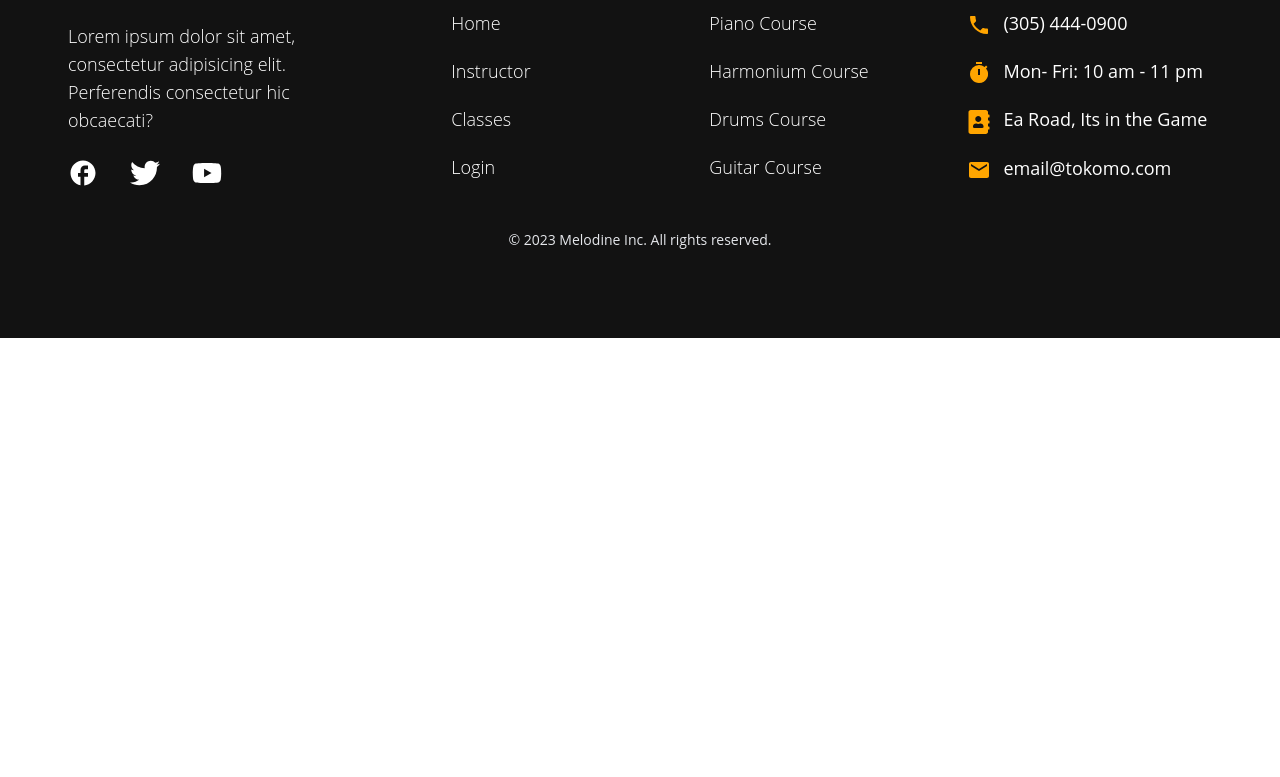
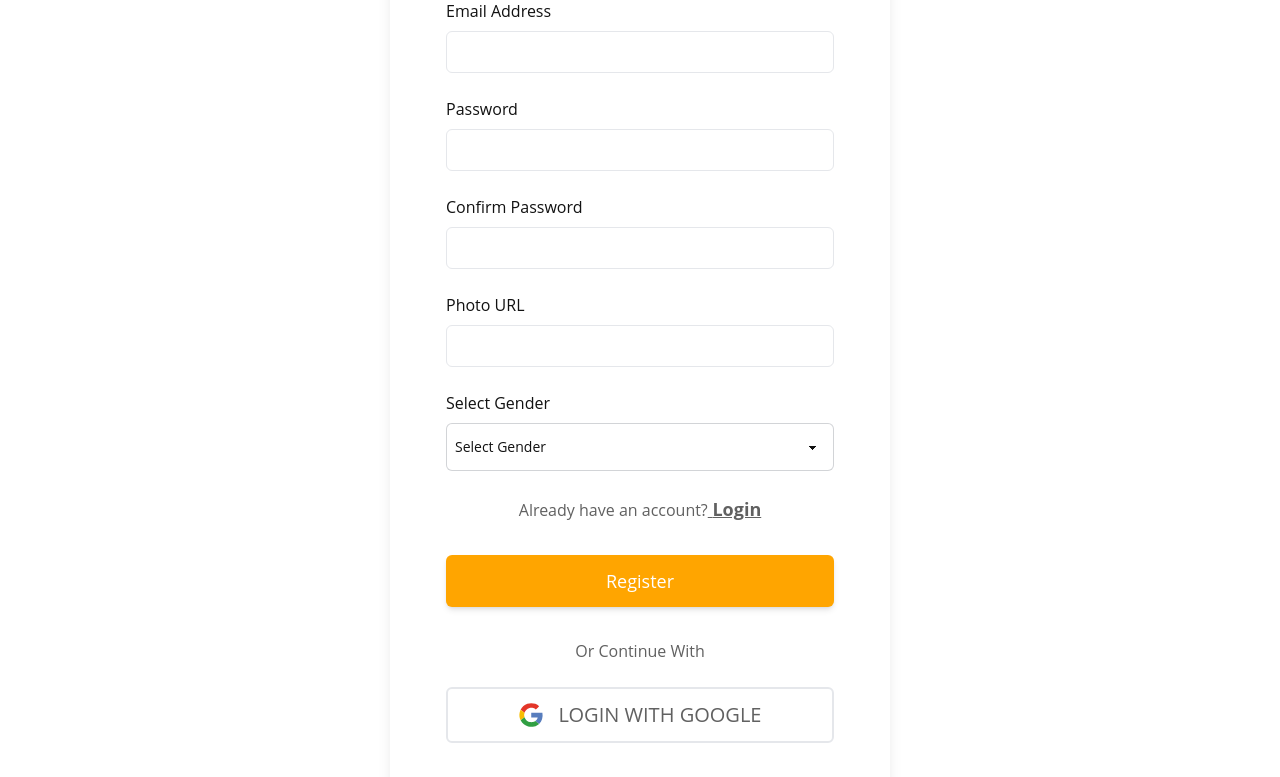
Before and after one commit to mahfuzurmunna/summer-camp-client, a React (Vite) app: page /register in a window 1280 px wide. Shown: the part 363-1140 px from the top of the page. Before the commit the page ends 800 px from the top, so only its background shows below. Built offline with nearby package versions, Linux system fonts and the light colour scheme; no server answers.

Commit message:
register page doen

```diff
--- a/package.json
+++ b/package.json
@@ -17,6 +17,7 @@
     "react-dom": "^18.2.0",
     "react-hot-toast": "^2.4.1",
     "react-icons": "^4.9.0",
+    "react-responsive-carousel": "^3.2.23",
     "react-router-dom": "^6.12.1",
     "react-tooltip": "^5.13.2",
     "swiper": "^9.4.1"
--- a/src/Component/Pages/Login/Login.jsx
+++ b/src/Component/Pages/Login/Login.jsx
@@ -1,15 +1,31 @@
 // eslint-disable-next-line no-unused-vars
-import React from 'react';
+import React, { useContext } from 'react';
 import logo from "../../../assets/logo.png";
-import { Link } from 'react-router-dom';
+import { Link, useLocation, useNavigate } from 'react-router-dom';
+import { AuthContext } from '../../AuthProiver/Authprovider';
 
 const Login = () => {
+  const { loginUser, googleLogin } = useContext(AuthContext);
+    const location = useLocation();
+   const from = location.state?.from.pathname || "/";
+   let navigate = useNavigate();
+  //  google authentication
+  const handleGoogleLogin = () => {
+    googleLogin()
+      .then((result) => {
+        const user = result.user;
+        console.log(user);
+
+        return navigate(from, { replace: true });
+      })
+      .catch((error) => console.log(error.message));
+  };
   return (
     <div className=" px-4 py-8 mx-auto sm:max-w-xl md:max-w-full lg:max-w-screen-xl md:px-16 lg:px-8 lg:py-8">
-      <div className="border-2 grid justify-items-center ">
+      <div className=" grid justify-items-center ">
         <img src={logo} alt="" className="mb-4" />
-        <h2 className="text-3xl font-bold">Sign in to you account</h2>
-        <div className="p-14 bg-white shadow-lg rounded-md-xl w-[500px]">
+        <h2 className="text-3xl mb-4 font-bold">Sign in to you account</h2>
+        <div className="p-14 bg-white  shadow-lg rounded-md-xl w-[500px]">
           <form action="">
             <div className="mb-6">
               <label htmlFor="" className="block mb-2">
@@ -54,7 +70,7 @@ const Login = () => {
             <div className="text-center text-para">
               <p>Or Continue With</p>
               <button
-                // onClick={handleGoogleLogin}
+                onClick={handleGoogleLogin}
                 className="w-full border-2 rounded-md py-3 flex items-center justify-center cursor-pointer my-6 gap-4 lg:text-xl"
               >
                 <svg
--- a/src/Component/Pages/Register/Register.jsx
+++ b/src/Component/Pages/Register/Register.jsx
@@ -1,10 +1,131 @@
 // eslint-disable-next-line no-unused-vars
 import React from 'react';
+import { useContext } from "react";
+import logo from "../../../assets/logo.png";
+import { Link } from "react-router-dom";
+import { AuthContext } from "../../AuthProiver/Authprovider";
 
 const Register = () => {
+    const { registerUser  } = useContext(AuthContext);
+
   return (
-    <div>
+    <div className=" px-4 py-8 mx-auto sm:max-w-xl md:max-w-full lg:max-w-screen-xl md:px-16 lg:px-8 lg:py-8">
+      <div className=" grid justify-items-center ">
+        <img src={logo} alt="" className="mb-4" />
+        <h2 className="text-3xl mb-4 font-bold">Sign in to you account</h2>
+        <div className="p-14 bg-white  shadow-lg rounded-md-xl w-[500px]">
+          <form action="">
+            <div className="mb-6">
+              <label htmlFor="" className="block mb-2">
+                Email Address
+              </label>
+              <input
+                type="email"
+                className="w-full border rounded-md p-2 outline-accent"
+              />
+            </div>
+            <div className="mb-6">
+              <label htmlFor="" className="block mb-2">
+                Password
+              </label>
+              <input
+                type="password"
+                className="w-full border rounded-md p-2 outline-accent"
+              />
+            </div>
+            <div className="mb-6">
+              <label htmlFor="" className="block mb-2">
+                Confirm Password
+              </label>
+              <input
+                type="password"
+                className="w-full border rounded-md p-2 outline-accent"
+              />
+            </div>
+            <div className="mb-6">
+              <label htmlFor="" className="block mb-2">
+                Photo URL
+              </label>
+              <input
+                type="text"
+                className="w-full border rounded-md p-2 outline-accent"
+              />
+            </div>
+            <div className="mb-6">
+              <label htmlFor="" className="block mb-2">
+                Select Gender
+              </label>
 
+              <select
+                className="w-full select select-bordered rounded-md p-2 outline-accent"
+                name=""
+                id=""
+                defaultValue='Select Gender'
+
+              >
+                <option value="Select Gender"  disabled>
+                  {" "}
+                  Select Gender
+                </option>
+                <option value="male">Male</option>
+                <option value="female">Female</option>
+              </select>
+            </div>
+
+            <p className="text-para text-center mt-6">
+              Already have an account?
+              <Link
+                to="/register"
+                className="text-lg underline text-Primary font-bold"
+              >
+                <> </> Login
+              </Link>
+            </p>
+            <input
+              type="submit"
+              value="Register"
+              className="w-full py-3 bg-accent text-white font-medium rounded-md my-8 cursor-pointer text-lg hover:bg-primary transition duration-200 shadow-md"
+            />
+            <div className="text-center text-para">
+              <p>Or Continue With</p>
+              <button
+                // onClick={handleGoogleLogin}
+                className="w-full border-2 rounded-md py-3 flex items-center justify-center cursor-pointer my-6 gap-4 lg:text-xl"
+              >
+                <svg
+                  width="24"
+                  height="24"
+                  viewBox="0 0 128 128"
+                  fill="none"
+                  xmlns="http://www.w3.org/2000/svg"
+                >
+                  <path
+                    d="M44.5899 4.20998C31.8008 8.64667 20.7714 17.0676 13.1219 28.236C5.47233 39.4044 1.60586 52.7314 2.09037 66.2596C2.57488 79.7879 7.38483 92.8042 15.8137 103.397C24.2426 113.989 35.8461 121.6 48.9199 125.11C59.5192 127.845 70.624 127.965 81.2799 125.46C90.9331 123.292 99.8578 118.654 107.18 112C114.801 104.863 120.332 95.7848 123.18 85.74C126.274 74.8165 126.825 63.3294 124.79 52.16H65.2699V76.85H99.7399C99.051 80.7879 97.5748 84.5463 95.3994 87.9003C93.2241 91.2543 90.3945 94.135 87.0799 96.37C82.8713 99.1553 78.1262 101.029 73.1499 101.87C68.1594 102.798 63.0405 102.798 58.0499 101.87C52.9915 100.825 48.2063 98.7376 43.9999 95.74C37.2414 90.9559 32.1667 84.1592 29.4999 76.32C26.7888 68.3338 26.7888 59.6762 29.4999 51.69C31.3982 46.0921 34.5363 40.9953 38.6799 36.78C43.4219 31.8675 49.4253 28.3559 56.0315 26.6307C62.6377 24.9055 69.5915 25.0333 76.1299 27C81.2379 28.5672 85.9089 31.3068 89.7699 35C93.6566 31.1333 97.5366 27.2566 101.41 23.37C103.41 21.28 105.59 19.29 107.56 17.15C101.665 11.6652 94.7465 7.39702 87.1999 4.58998C73.457 -0.40012 58.4197 -0.534225 44.5899 4.20998Z"
+                    fill="white"
+                  />
+                  <path
+                    d="M44.5898 4.20996C58.4184 -0.537472 73.4557 -0.406898 87.1998 4.57996C94.7477 7.40607 101.663 11.6948 107.55 17.2C105.55 19.34 103.44 21.34 101.4 23.42C97.5198 27.2933 93.6431 31.1533 89.7698 35C85.9087 31.3067 81.2378 28.5672 76.1298 27C69.5935 25.0264 62.64 24.8912 56.032 26.6094C49.424 28.3275 43.4169 31.8326 38.6698 36.74C34.5261 40.9553 31.388 46.0521 29.4898 51.65L8.75977 35.6C16.1798 20.8856 29.0273 9.6302 44.5898 4.20996Z"
+                    fill="#E33629"
+                  />
+                  <path
+                    d="M3.25999 51.5001C4.37339 45.9778 6.22325 40.63 8.75999 35.6001L29.49 51.6901C26.7789 59.6763 26.7789 68.3339 29.49 76.3201C22.5833 81.6534 15.6733 87.0134 8.75999 92.4001C2.4115 79.7633 0.475318 65.3651 3.25999 51.5001Z"
+                    fill="#F8BD00"
+                  />
+                  <path
+                    d="M65.2701 52.1499H124.79C126.825 63.3193 126.274 74.8064 123.18 85.7299C120.332 95.7747 114.801 104.853 107.18 111.99C100.49 106.77 93.7701 101.59 87.0801 96.3699C90.3968 94.1327 93.2278 91.2488 95.4032 87.8912C97.5786 84.5336 99.0537 80.7713 99.7401 76.8299H65.2701C65.2601 68.6099 65.2701 60.3799 65.2701 52.1499Z"
+                    fill="#587DBD"
+                  />
+                  <path
+                    d="M8.75 92.3998C15.6633 87.0665 22.5733 81.7065 29.48 76.3198C32.1521 84.1618 37.234 90.9588 44 95.7398C48.2195 98.7235 53.015 100.794 58.08 101.82C63.0705 102.748 68.1895 102.748 73.18 101.82C78.1563 100.979 82.9014 99.1052 87.11 96.3198C93.8 101.54 100.52 106.72 107.21 111.94C99.8889 118.597 90.9642 123.239 81.31 125.41C70.6541 127.915 59.5492 127.795 48.95 125.06C40.567 122.822 32.7368 118.876 25.95 113.47C18.7673 107.766 12.9003 100.579 8.75 92.3998Z"
+                    fill="#319F43"
+                  />
+                </svg>
+                LOGIN WITH GOOGLE
+              </button>
+            </div>
+          </form>
+        </div>
+      </div>
     </div>
   );
 };
--- a/src/index.css
+++ b/src/index.css
@@ -41,7 +41,7 @@
   @apply  transition duration-300  shadow-md  md:mb-0  px-4 py-2 md:px-11 md:py-3 m-2 text-xl rounded-lg border-transparent border-2 text-white hover:border-primary hover:bg-transparent hover:text-primary font-semibold bg-primary;
 }
 .btn-secondary {
-  @apply  transition duration-300  shadow-md  md:mb-0  px-16 lg:px-5 py-2 md:px-8 md:py-4 m-2   text-lg rounded-lg border-transparent border-2 text-white hover:border-primary hover:bg-transparent hover:text-primary font-semibold bg-accent;
+  @apply  transition duration-300  shadow-md  md:mb-0  px-16 lg:px-7 py-2 md:px-8 md:py-4 m-2   text-lg rounded-lg border-transparent border-2 text-white hover:border-primary hover:bg-transparent hover:text-primary font-semibold bg-accent;
 }
 
 
```
Also changed, not shown: src/Component/Pages/Home/Banner.jsx (+47 -3 lines), .eslintrc.cjs, 2 other files (tests, documents, lock files or other folders).
